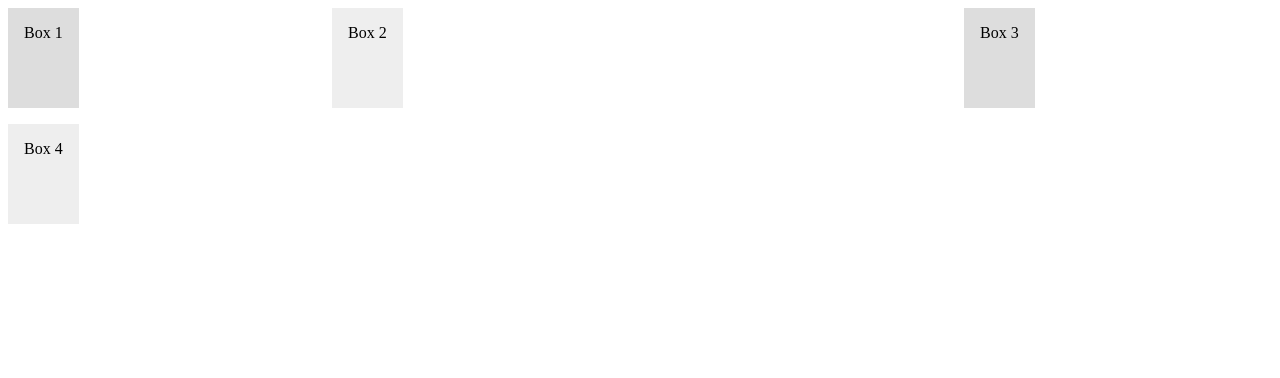
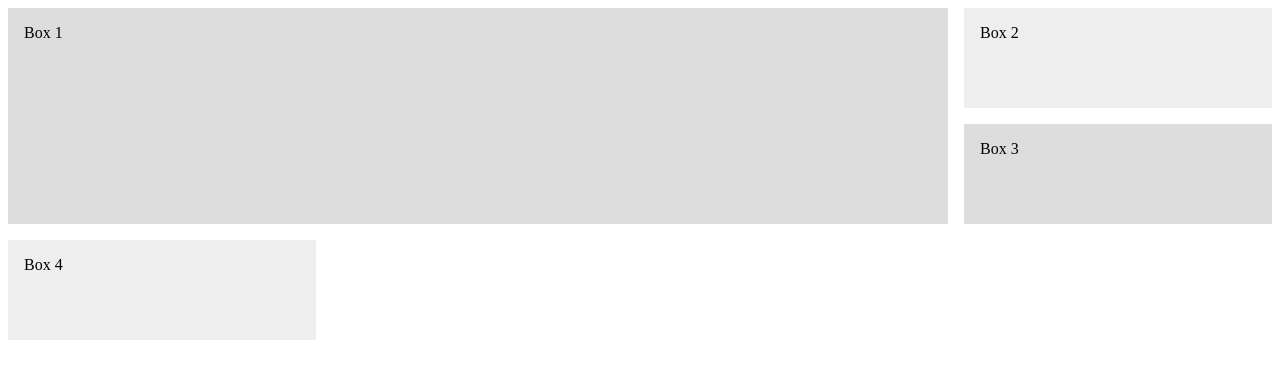
Before and after one commit to katiejenkinswebdev/css-grid, a plain HTML site: page index3.html in a window 1280 px wide. Drawn offline with Linux system fonts and the light colour scheme.

Commit message:
expanding columns and rows

```diff
--- a/css/styles3.css
+++ b/css/styles3.css
@@ -3,9 +3,48 @@
  grid-template-columns: 1fr 2fr 1fr;
  grid-auto-rows: minmax(100px, auto);
  grid-gap: 1em;
+
+ /*Align items horizontally with justify-items*/
+
  /*Puts element at start of column*/
- justify-items: start;
+ /*justify-items: start;*/
+ /*justify-items: center;
+ justify-items: end;*/
+ /*Default*/
+ /*justify-items: stretch;*/
+
+ /*Align items vertically with align-items: */
+ /*align-items: start;*/
+ /*align-items: center;
+ align-items: end;*/
+ Default
+ /*align-items: stretch;*/
 }
+
+/*Can align individual items*/
+.box1 {
+  /*align-self: start;*/
+
+  /*Have a column span to another column (starting column line to ending column line)*/
+  /*Expand box horizontally*/
+  grid-column: 1/3;
+  /*Expand box veritically*/
+  grid-row: 1/3;
+}
+
+.box2 {
+  /*align-self: end;*/
+}
+
+.box3 {
+  /*justify-self: end;*/
+}
+
+.box4 {
+  /*justify-self: start;*/
+}
+
+
 
 .wrapper > div {
   background: #eee;
```
